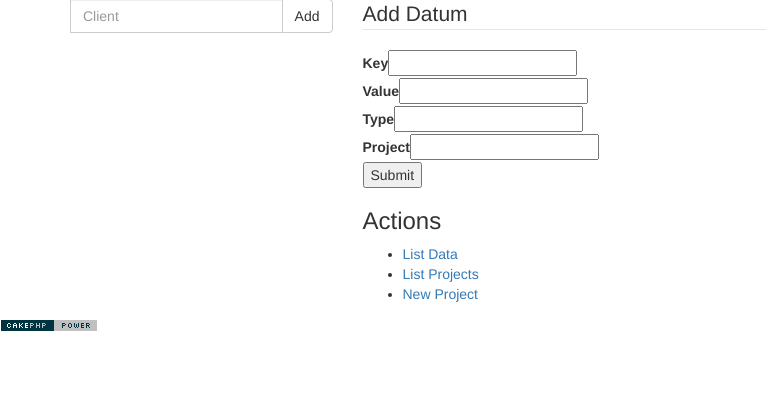
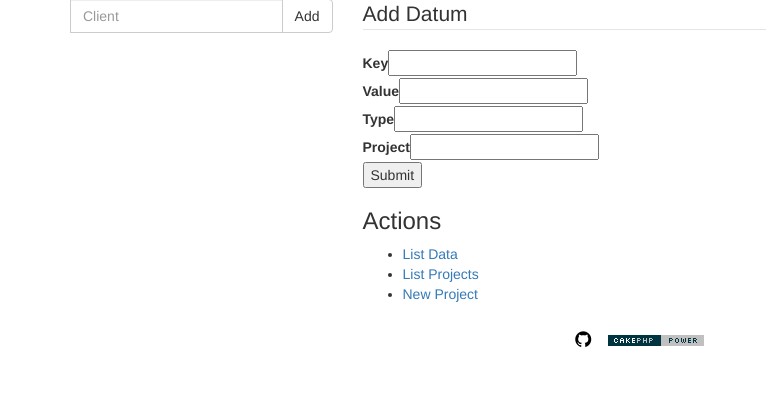
Before and after one commit to zapsolutions/zap-share, a CakePHP app: template app/View/Data/add.ctp in a window 1280 px wide. Shown: the part 73-493 px from the top of the page, without its empty margins (0-766 px from the left). Run offline with PHP 8.4 and a stand-in for CakePHP, Linux system fonts and the light colour scheme; the template is opened without the code that fills it, so the values that code supplies are empty; form fields are guessed from the names that the template uses; some libraries are stand-ins or nearby versions.

Commit message:
Add GitHub repo link/icon in footer and center links

```diff
--- a/app/View/Layouts/default.ctp
+++ b/app/View/Layouts/default.ctp
@@ -57,6 +57,13 @@ $cakeDescription = __d('cake_dev', 'ZAP Share');
 		</div>
 		<div id="footer">
 			<?php echo $this->Html->link(
+				'<i class="fa fa-github fa-lg"></i>',
+				'https://github.com/bcrowe/zap-share',
+				['target' => '_blank', 'escape' => false]
+			);
+			?>
+			&nbsp;&nbsp;
+			<?php echo $this->Html->link(
 					$this->Html->image('cake.power.gif', ['alt' => $cakeDescription, 'border' => '0']),
 					'http://www.cakephp.org/',
 					['target' => '_blank', 'escape' => false]
--- a/app/webroot/css/custom.css
+++ b/app/webroot/css/custom.css
@@ -12,3 +12,12 @@
 .data-actions {
 	text-align: right;
 }
+
+#footer {
+	text-align: center;
+	padding: 15px 0;
+}
+
+#footer a {
+	color: #000;
+}
```
